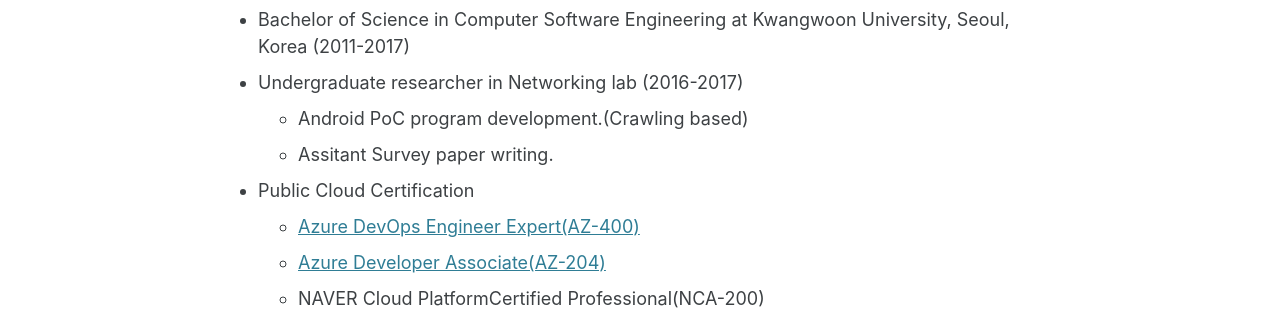
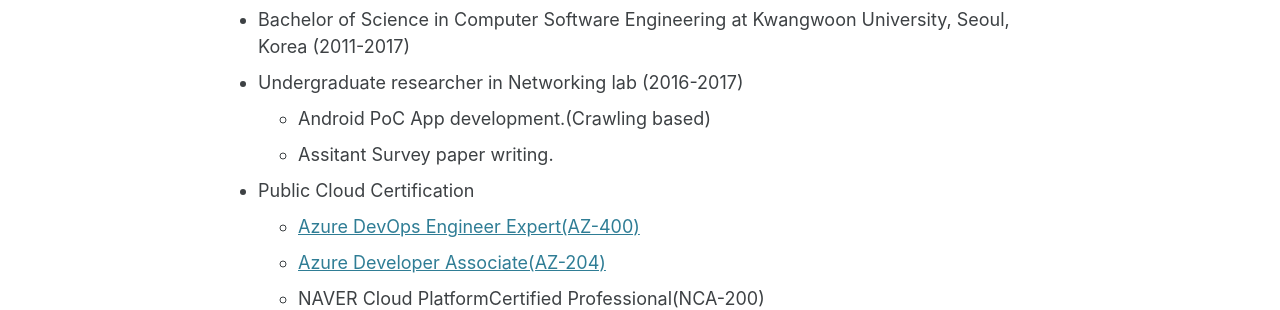
Before and after one commit to shblue21/shblue21.github.io, a Jekyll site: the page built from _pages/about.md, in a window 1280 px wide. Shown: the part 708-1018 px from the top of the page. Built offline with Jekyll 4.4.1, drawn with Linux system fonts in a browser that asks for light colours; cached includes are drawn as plain includes.

Commit message:
about 수정

```diff
--- a/_pages/about.md
+++ b/_pages/about.md
@@ -27,7 +27,7 @@
 # Education & Certifications
 - Bachelor of Science in Computer Software Engineering at Kwangwoon University, Seoul, Korea (2011-2017)
 - Undergraduate researcher in Networking lab (2016-2017)
-  - Android PoC program development.(Crawling based)
+  - Android PoC App development.(Crawling based)
   - Assitant Survey paper writing.
 - Public Cloud Certification
   - [Azure DevOps Engineer Expert(AZ-400)](https://www.credly.com/badges/981de455-9de7-4731-b844-0e4f3fecf992)
```
